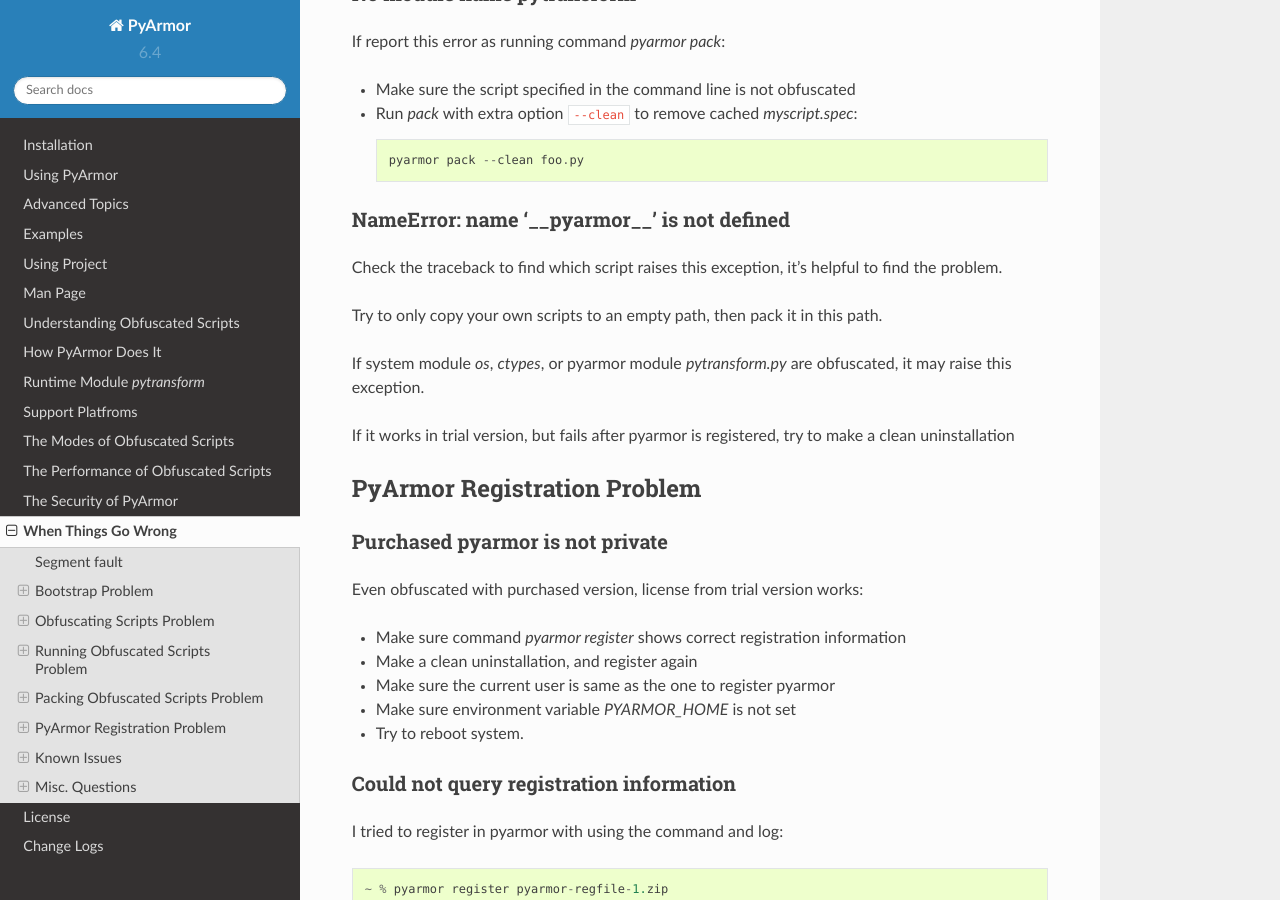
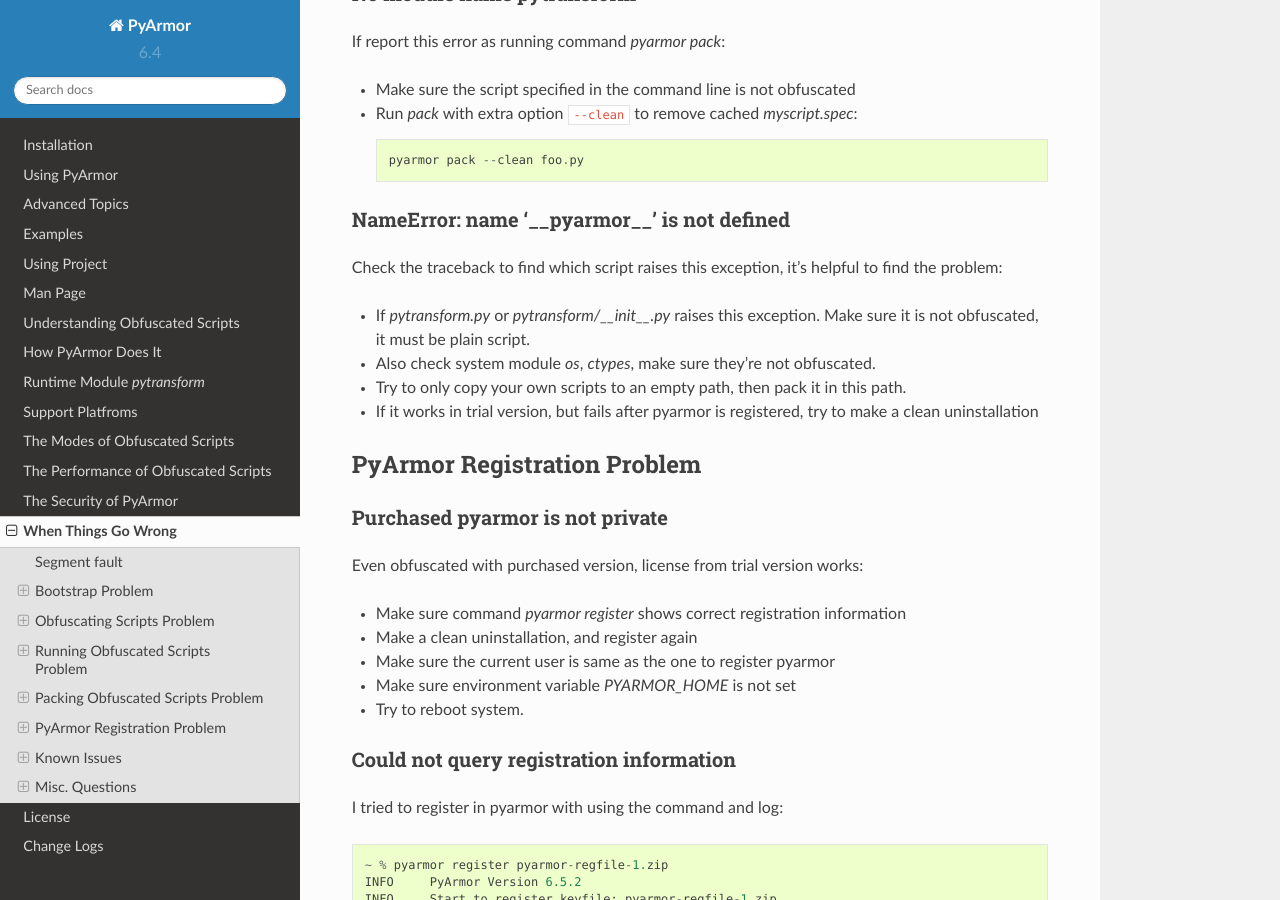
Before and after one commit to dashingsoft/pyarmor, a Sphinx documentation site: the page built from docs/questions.rst, in a window 1280 px wide and 900 px high, scrolled down 8199 px. Built offline with Sphinx 7.4.7 and the Read the Docs theme 2.0.0, drawn with Linux system fonts in a browser that asks for light colours.

Commit message:
Refine question

```diff
--- a/docs/questions.rst
+++ b/docs/questions.rst
@@ -395,15 +395,14 @@
 NameError: name ‘__pyarmor__’ is not defined
 ~~~~~~~~~~~~~~~~~~~~~~~~~~~~~~~~~~~~~~~~~~~~
 Check the traceback to find which script raises this exception, it's helpful to
-find the problem.
+find the problem:
 
-Try to only copy your own scripts to an empty path, then pack it in this path.
-
-If system module `os`, `ctypes`, or pyarmor module `pytransform.py` are
-obfuscated, it may raise this exception.
-
-If it works in trial version, but fails after pyarmor is registered, try to make
-a :ref:`clean uninstallation`
+* If `pytransform.py` or `pytransform/__init__.py` raises this exception. Make
+  sure it is not obfuscated, it must be plain script.
+* Also check system module `os`, `ctypes`, make sure they're not obfuscated.
+* Try to only copy your own scripts to an empty path, then pack it in this path.
+* If it works in trial version, but fails after pyarmor is registered, try to
+  make a :ref:`clean uninstallation`
 
 PyArmor Registration Problem
 ----------------------------
```
